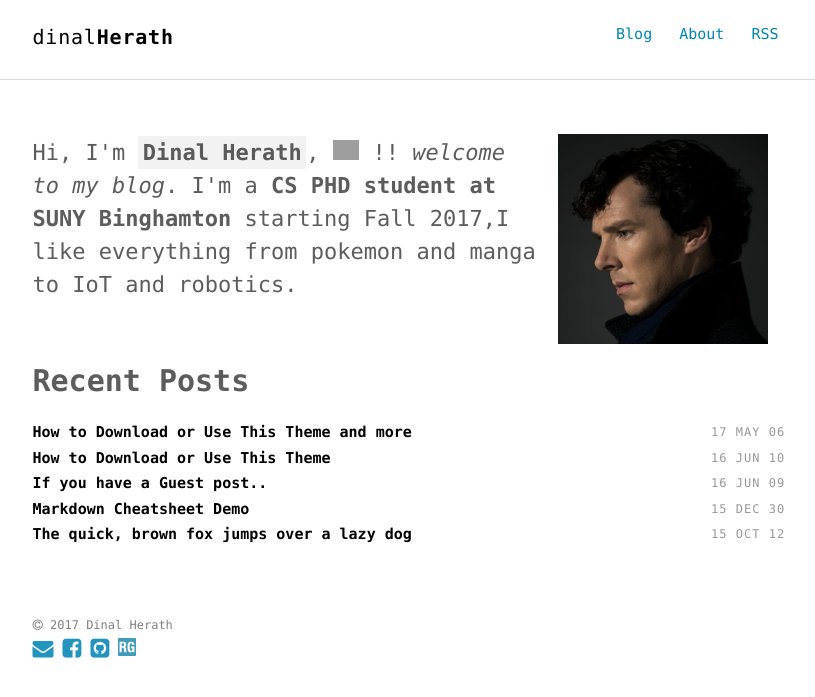
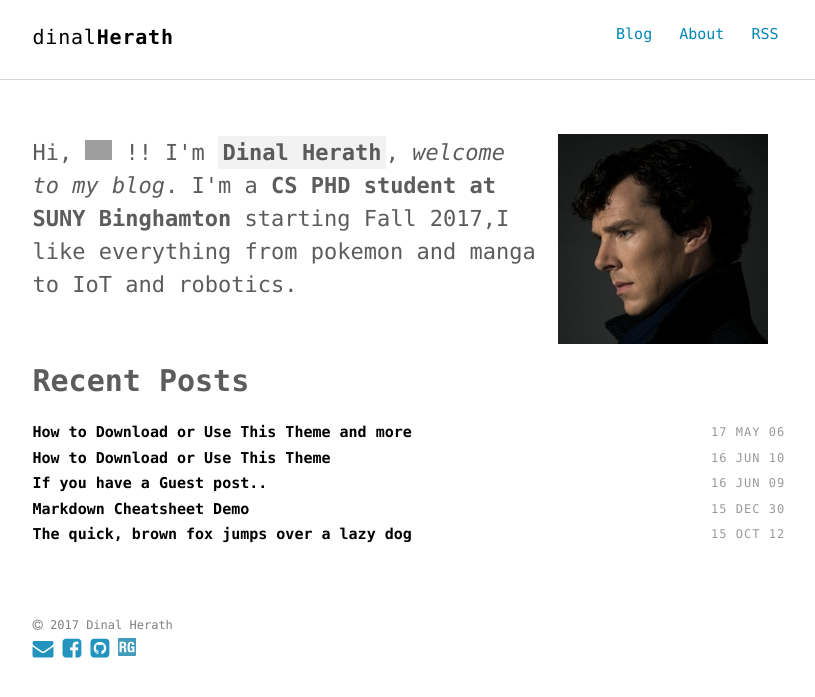
Before and after one commit to dherath/myWebsiteTheme, a Jekyll site: the page built from index.html, in a window 1280 px wide. Shown: the top 697 px of the page, without its empty margins (230-1045 px from the left). Built offline with Jekyll 4.4.1, drawn with Linux system fonts in a browser that asks for light colours; grey boxes are pictures that could not be loaded.

Commit message:
changed greeting position

```diff
--- a/_includes/intro.html
+++ b/_includes/intro.html
@@ -2,8 +2,9 @@
   <div class="container">
         <img src="/assets/img/image.jpg" style="width:250px;padding:20px;" align="right">
         <br>
-        <p class="lead">Hi, I'm <strong class="author-name" itemprop="name">{{ site.author.name }}</strong>,
-           <img src="https://upload.wikimedia.org/wikipedia/commons/5/57/Ayubowan.png" style="height:20px;"> !! <em itemprop = "greeting">{{site.author.greeting}}</em>.
+        <p class="lead">Hi, <img src="https://upload.wikimedia.org/wikipedia/commons/5/57/Ayubowan.png" style="height:20px;"> !!
+          I'm <strong class="author-name" itemprop="name">{{ site.author.name }}</strong>,
+            <em itemprop = "greeting">{{site.author.greeting}}</em>.
            I'm a <strong itemprop="jobTitle">{{ site.author.job }}</strong> starting Fall 2017,{{ site.author.bio }}</p>
   </div>
 </section>
```
